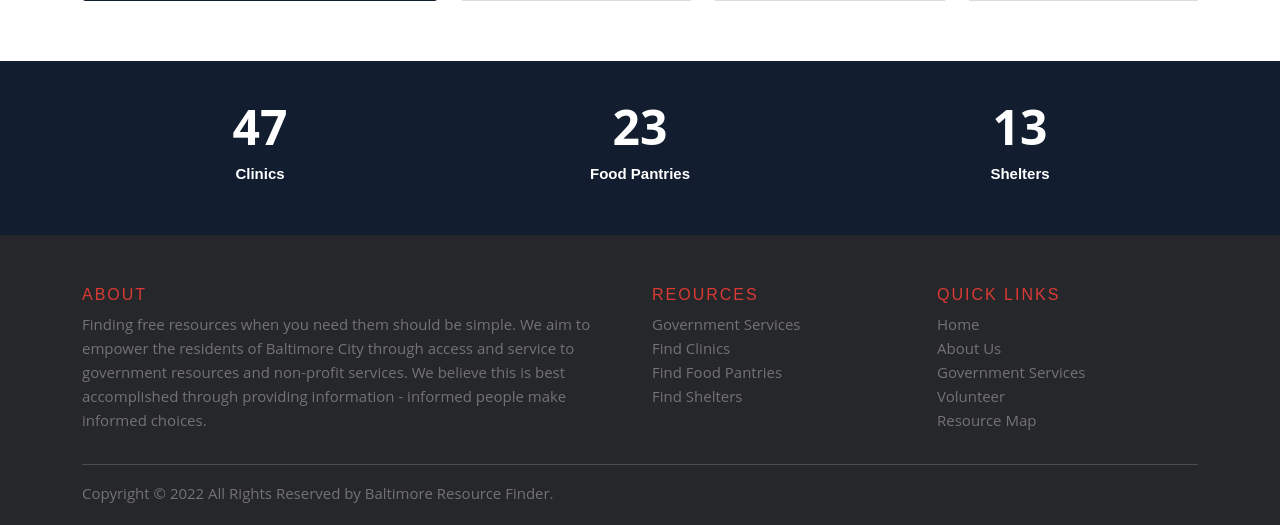
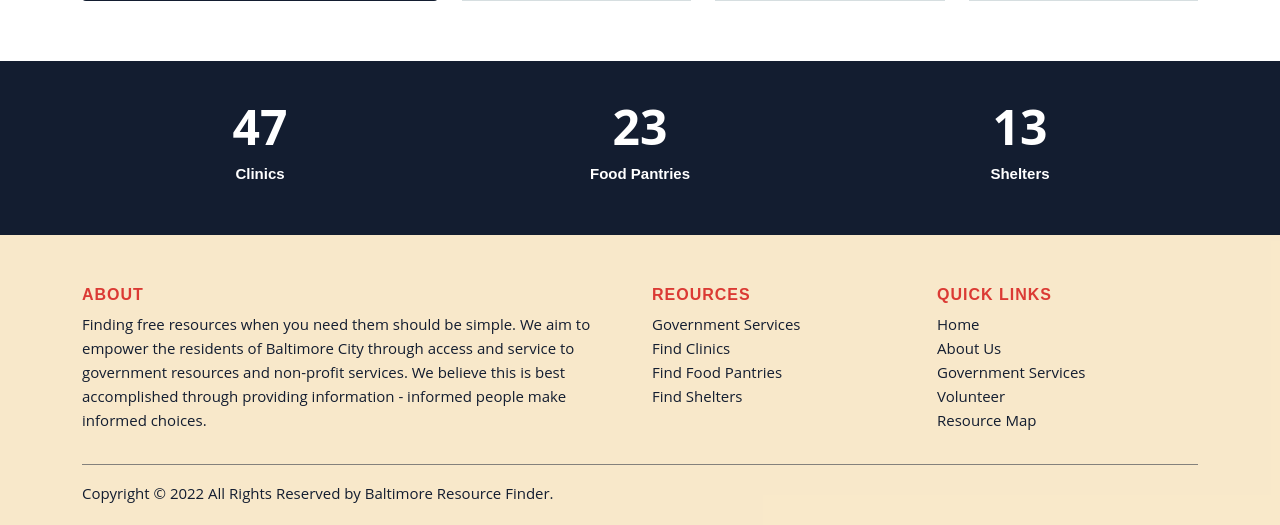
Before and after one commit to sarata99/baltimorerf, a Flask app: page / in a window 1280 px wide. Shown: the part 1030-1555 px from the top of the page. Run offline with Flask 2, Linux system fonts and the light colour scheme; some libraries are stand-ins or nearby versions.

Commit message:
Restyle footer

```diff
--- a/static/styles/main.css
+++ b/static/styles/main.css
@@ -347,11 +347,11 @@ section {
 
 .site-footer
 {
-  background-color:#26272b;
+  background-color:#f8e7c6eb;
   padding:45px 0 20px;
   font-size:15px;
   line-height:24px;
-  color:#737373;
+  color:#131d30;
 }
 .site-footer hr
 {
@@ -366,13 +366,14 @@ section {
 {
   color:#db3a34;
   font-size:16px;
+  font-weight: bold;
   text-transform:uppercase;
   margin-top:5px;
-  letter-spacing:2px
+  letter-spacing:1px
 }
 .site-footer a
 {
-  color:#737373;
+  color:#131d30;
 }
 .site-footer a:hover
 {
@@ -390,7 +391,7 @@ section {
 }
 .footer-links a
 {
-  color:#737373
+  color:#131d30
 }
 .footer-links a:active,.footer-links a:focus,.footer-links a:hover
 {
```
